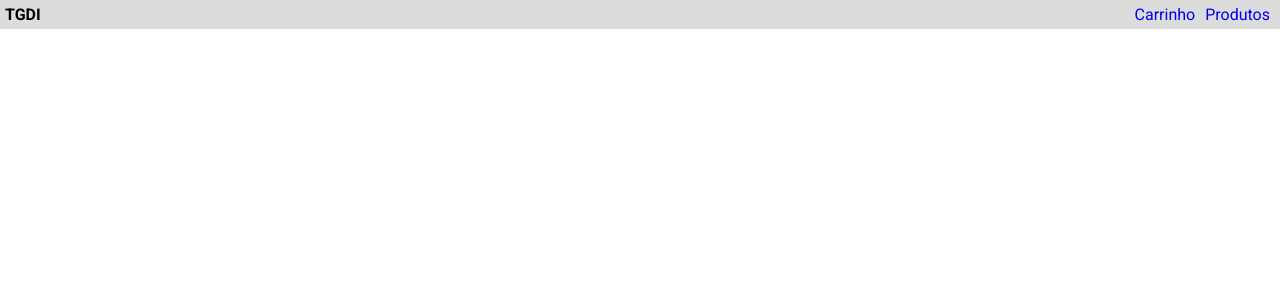
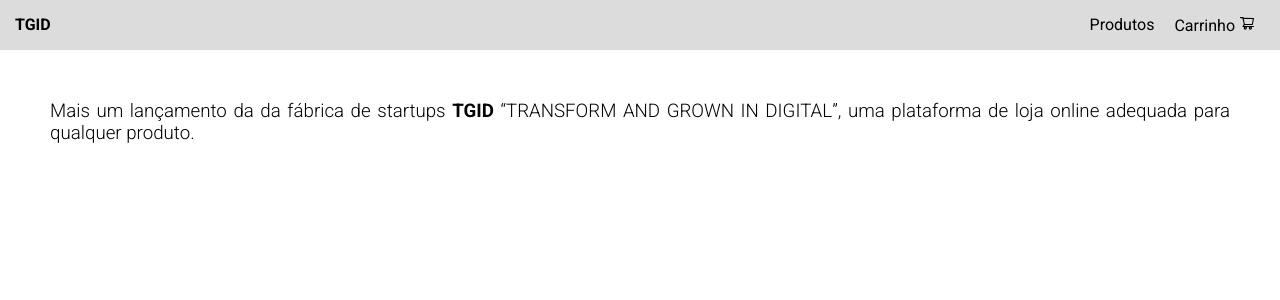
Before and after one commit to thiagolbf/TGDI_app, a React (Vite) app: page / in a window 1280 px wide. Shown: the top 300 px of the page. Built offline with nearby package versions, Linux system fonts and the light colour scheme; no server answers.

Commit message:
feat add home page component

```diff
--- a/src/components/Header/index.tsx
+++ b/src/components/Header/index.tsx
@@ -4,6 +4,7 @@ import { Header } from "./style";
 import { Link } from "react-router-dom";
 
 import { GiHamburgerMenu } from "react-icons/gi";
+import { AiOutlineShoppingCart } from "react-icons/ai";
 
 export const HeaderComponent = () => {
   const [responsive, setResponsive] = useState(false);
@@ -11,9 +12,12 @@ export const HeaderComponent = () => {
   return (
     <>
       <Header responsive={responsive}>
-        <p>TGDI</p>
-        <Link to="/registercostumer">Produtos</Link>
-        <Link to="/registerproduct">Carrinho</Link>
+        <p>TGID</p>
+
+        <Link to="/cart">
+          Carrinho <AiOutlineShoppingCart />
+        </Link>
+        <Link to="/products">Produtos</Link>
 
         <GiHamburgerMenu
           className="icon"
--- a/src/components/Header/style.ts
+++ b/src/components/Header/style.ts
@@ -9,17 +9,18 @@ export const Header = styled.header<HeaderProps>`
   overflow: hidden;
 
   font-family: var(--roboto);
-  padding: 5px;
+  padding: 15px;
 
   > a {
     float: right;
     display: block;
     text-align: center;
-    margin: 0 5px;
+    margin: 0 10px;
+    color: var(--black);
   }
 
   a:visited {
-    color: var(--black-900);
+    color: var(--black);
   }
 
   > p {
@@ -57,7 +58,7 @@ export const Header = styled.header<HeaderProps>`
           float: none;
           display: block;
           text-align: center;
-          margin: 5px 0;
+          margin: 15px 0;
         }
         > p {
           float: none;
--- /dev/null
+++ b/src/pages/Home/index.tsx
@@ -0,0 +1,13 @@
+import { Container } from "./style";
+
+export const HomePageComponent = () => {
+  return (
+    <Container>
+      <h3>
+        Mais um lançamento da da fábrica de startups <strong>TGID</strong>{" "}
+        <q>TRANSFORM AND GROWN IN DIGITAL</q>, uma plataforma de loja online
+        adequada para qualquer produto.
+      </h3>
+    </Container>
+  );
+};
--- /dev/null
+++ b/src/pages/Home/style.ts
@@ -0,0 +1,14 @@
+import styled from "styled-components";
+
+export const Container = styled.div`
+  display: flex;
+  flex-direction: column;
+  align-items: center;
+  padding: 50px;
+  font-family: var(--roboto);
+
+  > h3 {
+    text-align: justify;
+    font-weight: 300;
+  }
+`;
--- a/src/routes/index.tsx
+++ b/src/routes/index.tsx
@@ -1,11 +1,15 @@
 import { Route, Routes } from "react-router-dom";
 
 import { HeaderComponent } from "../components/Header";
+import { HomePageComponent } from "../pages/Home";
 
 export const RoutesComponent = () => {
   return (
     <>
       <HeaderComponent />
+      <Routes>
+        <Route path="/" element={<HomePageComponent />} />
+      </Routes>
     </>
   );
 };
```
